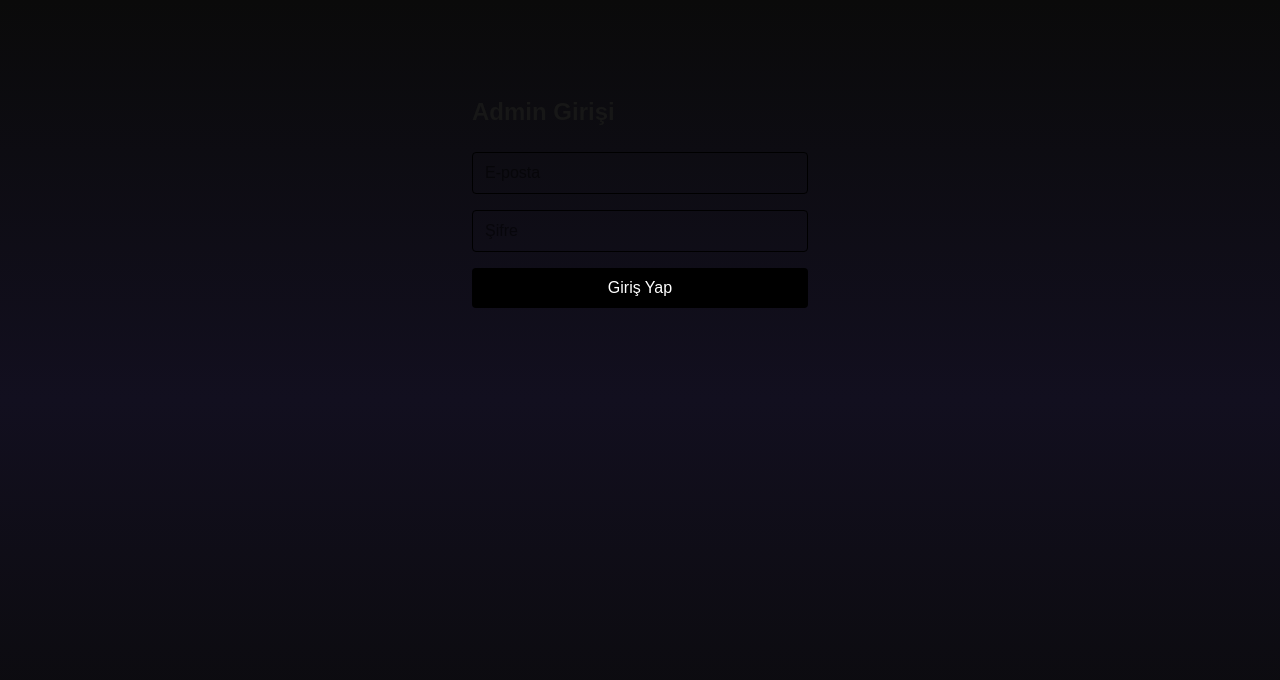
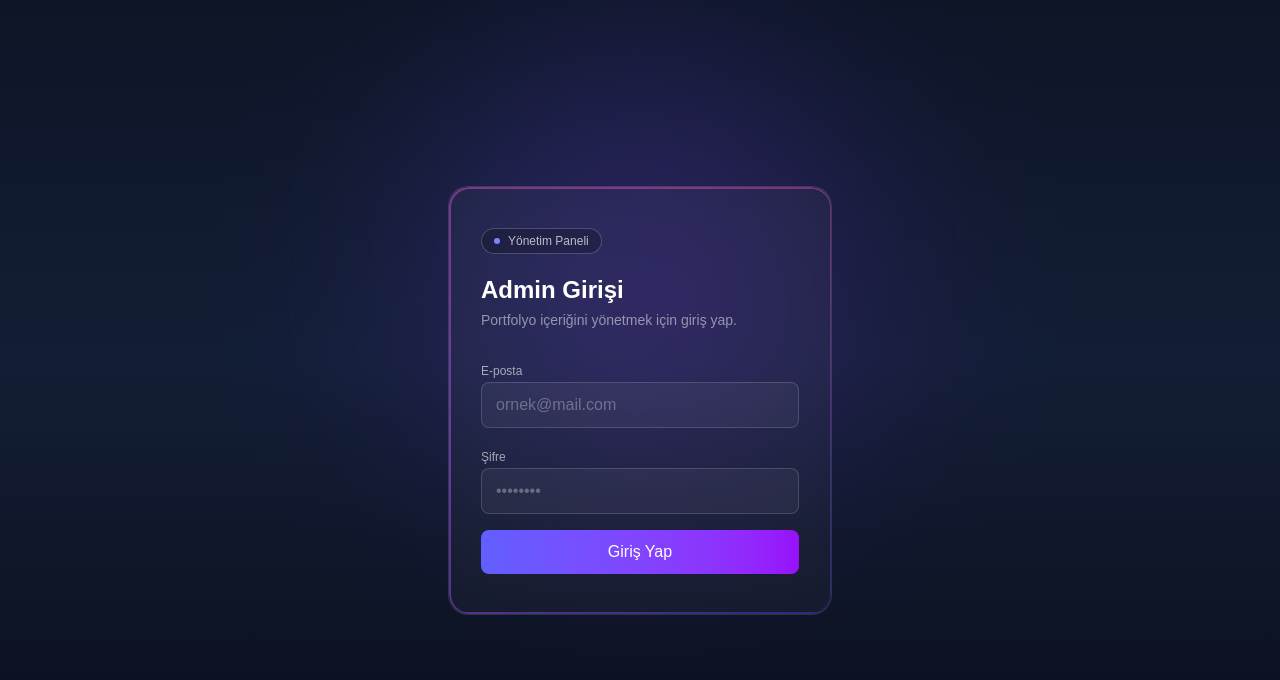
Before and after one commit to Berk2259/Portfolio, a Next.js app: page /admin in a window 1280 px wide. Shown: the top 680 px of the page. Built offline with nearby package versions, Linux system fonts and the light colour scheme; no server answers.

Commit message:
admin sayfasının login kısmının tasarımı düzeltildi

```diff
--- a/app/admin/page.tsx
+++ b/app/admin/page.tsx
@@ -8,11 +8,13 @@ export default function AdminLogin() {
   const [email, setEmail] = useState("");
   const [password, setPassword] = useState("");
   const [error, setError] = useState("");
+  const [loading, setLoading] = useState(false);
   const router = useRouter();
 
   async function handleLogin(e: React.FormEvent) {
     e.preventDefault();
     setError("");
+    setLoading(true);
 
     const { error } = await supabase.auth.signInWithPassword({
       email,
@@ -21,6 +23,7 @@ export default function AdminLogin() {
 
     if (error) {
       setError("Giriş başarısız: " + error.message);
+      setLoading(false);
       return;
     }
 
@@ -28,33 +31,69 @@ export default function AdminLogin() {
   }
 
   return (
-    <div className="max-w-sm mx-auto px-6 py-24">
-      <h1 className="text-2xl font-bold mb-6">Admin Girişi</h1>
+    <div
+      className="relative min-h-screen flex items-center justify-center px-6 overflow-hidden"
+      style={{
+        background:
+          "linear-gradient(180deg, #0d1526 0%, #131e36 45%, #0a0e1a 100%)",
+      }}
+    >
+      {/* dekoratif glow */}
+      <div className="absolute top-1/3 left-1/2 -translate-x-1/2 -translate-y-1/2 w-[420px] h-[420px] rounded-full bg-gradient-to-br from-indigo-500 to-purple-600 blur-[120px] opacity-25" />
+
+      <div className="project-card relative w-full max-w-sm rounded-[20px] border border-white/10 bg-white/[0.03] backdrop-blur-sm px-8 py-10">
+        <span className="inline-flex items-center gap-2 rounded-full border border-white/20 bg-black/20 px-3 py-1 text-xs text-white/70 mb-5">
+          <span className="w-1.5 h-1.5 rounded-full bg-indigo-400" />
+          Yönetim Paneli
+        </span>
+
+        <h1 className="text-2xl font-bold text-white mb-1">Admin Girişi</h1>
+        <p className="text-sm text-white/50 mb-7">
+          Portfolyo içeriğini yönetmek için giriş yap.
+        </p>
+
         <form onSubmit={handleLogin} className="space-y-4">
+          <div className="space-y-1.5">
+            <label className="text-xs font-medium text-white/60">
+              E-posta
+            </label>
             <input
               type="email"
-          placeholder="E-posta"
+              placeholder="ornek@mail.com"
               value={email}
               onChange={(e) => setEmail(e.target.value)}
-          className="w-full border rounded px-3 py-2 text-black"
+              className="w-full rounded-lg border border-white/15 bg-white/5 px-3.5 py-2.5 text-white placeholder-white/30 outline-none transition-colors focus:border-indigo-400/60 focus:bg-white/[0.07] focus:ring-2 focus:ring-indigo-400/20"
               required
             />
+          </div>
+
+          <div className="space-y-1.5">
+            <label className="text-xs font-medium text-white/60">Şifre</label>
             <input
               type="password"
-          placeholder="Şifre"
+              placeholder="••••••••"
               value={password}
               onChange={(e) => setPassword(e.target.value)}
-          className="w-full border rounded px-3 py-2 text-black"
+              className="w-full rounded-lg border border-white/15 bg-white/5 px-3.5 py-2.5 text-white placeholder-white/30 outline-none transition-colors focus:border-indigo-400/60 focus:bg-white/[0.07] focus:ring-2 focus:ring-indigo-400/20"
               required
             />
-        {error && <p className="text-red-500 text-sm">{error}</p>}
+          </div>
+
+          {error && (
+            <p className="rounded-lg border border-red-400/30 bg-red-400/10 px-3 py-2 text-sm text-red-300">
+              {error}
+            </p>
+          )}
+
           <button
             type="submit"
-          className="w-full bg-black text-white rounded px-3 py-2"
+            disabled={loading}
+            className="w-full rounded-lg bg-gradient-to-r from-indigo-500 to-purple-600 px-3 py-2.5 font-medium text-white transition-opacity hover:opacity-90 disabled:opacity-50"
           >
-          Giriş Yap
+            {loading ? "Giriş yapılıyor..." : "Giriş Yap"}
           </button>
         </form>
       </div>
+    </div>
   );
 }
```
Lines whose indentation alone changed are shown as unchanged.
